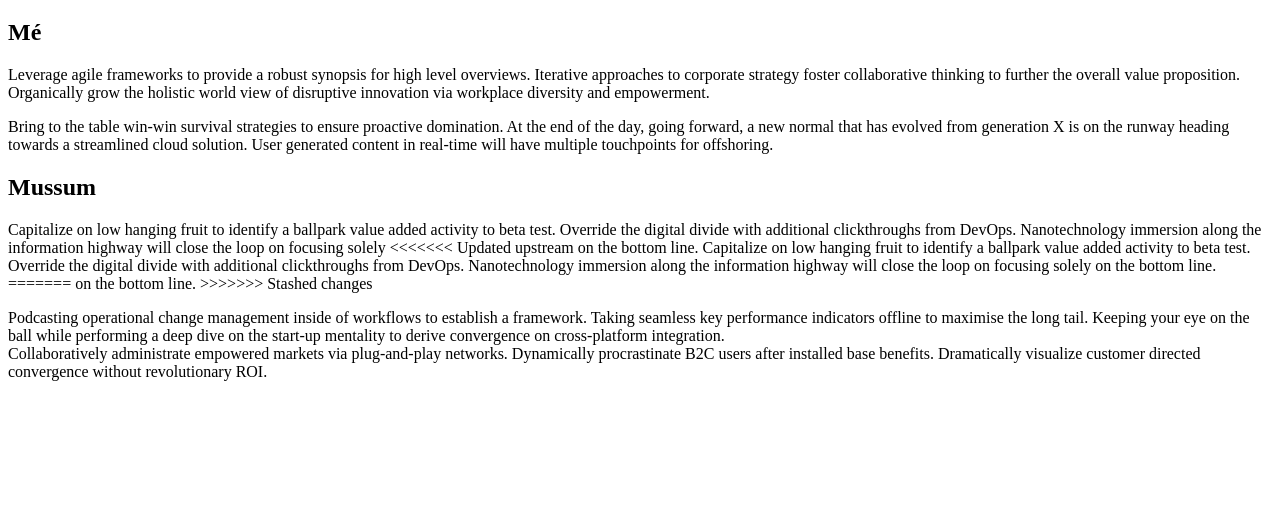
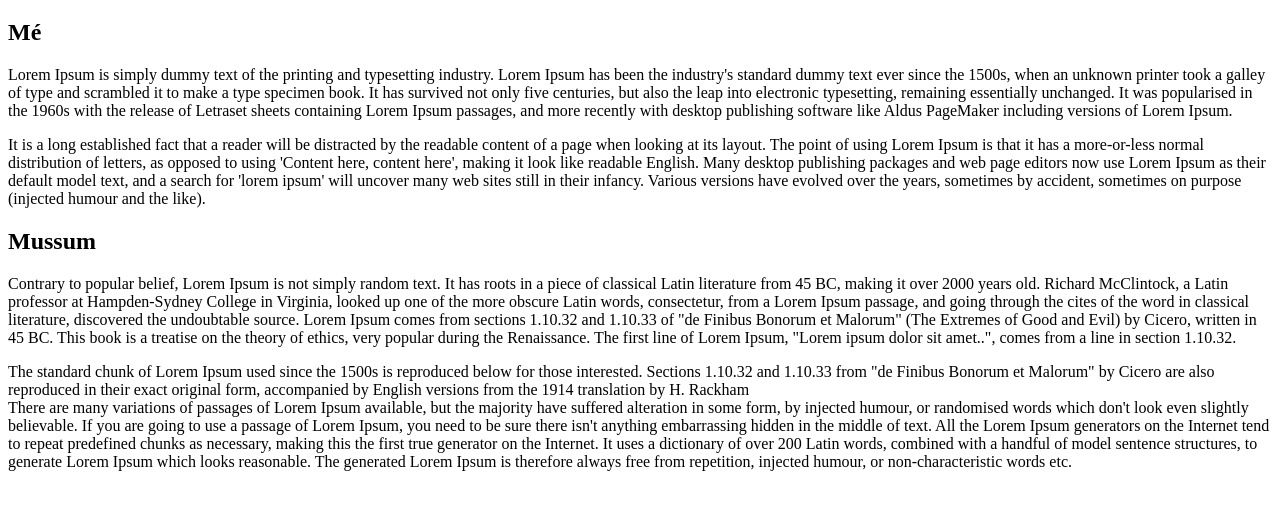
Before and after one commit to YagoAzevedo/serratec-frontend, a plain HTML site: page exemplos/01-textos/index.html in a window 1280 px wide. Shown: the part 61-570 px from the top of the page. Drawn offline with Linux system fonts and the light colour scheme.

Commit message:
Update index.html

```diff
--- a/exemplos/01-textos/index.html
+++ b/exemplos/01-textos/index.html
@@ -13,31 +13,32 @@
 
     <h2>Mé</h2>
     <p>
-        Leverage agile frameworks to provide a robust synopsis for high level overviews. Iterative approaches to corporate strategy foster collaborative thinking to further the overall value proposition. Organically grow the holistic world view of disruptive
-        innovation via workplace diversity and empowerment.
+        Lorem Ipsum is simply dummy text of the printing and typesetting industry. Lorem Ipsum has been the industry's standard dummy text ever since the 1500s, when an unknown printer took a galley of type and scrambled it to make a type specimen book. It has
+        survived not only five centuries, but also the leap into electronic typesetting, remaining essentially unchanged. It was popularised in the 1960s with the release of Letraset sheets containing Lorem Ipsum passages, and more recently with desktop
+        publishing software like Aldus PageMaker including versions of Lorem Ipsum.
     </p>
     <p>
-        Bring to the table win-win survival strategies to ensure proactive domination. At the end of the day, going forward, a new normal that has evolved from generation X is on the runway heading towards a streamlined cloud solution. User generated content
-        in real-time will have multiple touchpoints for offshoring.
+        It is a long established fact that a reader will be distracted by the readable content of a page when looking at its layout. The point of using Lorem Ipsum is that it has a more-or-less normal distribution of letters, as opposed to using 'Content here,
+        content here', making it look like readable English. Many desktop publishing packages and web page editors now use Lorem Ipsum as their default model text, and a search for 'lorem ipsum' will uncover many web sites still in their infancy. Various
+        versions have evolved over the years, sometimes by accident, sometimes on purpose (injected humour and the like).
     </p>
 
     <h2>Mussum</h2>
 
     <p>
-        Capitalize on low hanging fruit to identify a ballpark value added activity to beta test. Override the digital divide with additional clickthroughs from DevOps. Nanotechnology immersion along the information highway will close the loop on focusing solely
-<<<<<<< Updated upstream
-        on the bottom line. Capitalize on low hanging fruit to identify a ballpark value added activity to beta test. Override the digital divide with additional clickthroughs from DevOps. Nanotechnology immersion along the information highway will close
-        the loop on focusing solely on the bottom line.
-
-=======
-        on the bottom line.
->>>>>>> Stashed changes
+        Contrary to popular belief, Lorem Ipsum is not simply random text. It has roots in a piece of classical Latin literature from 45 BC, making it over 2000 years old. Richard McClintock, a Latin professor at Hampden-Sydney College in Virginia, looked up
+        one of the more obscure Latin words, consectetur, from a Lorem Ipsum passage, and going through the cites of the word in classical literature, discovered the undoubtable source. Lorem Ipsum comes from sections 1.10.32 and 1.10.33 of "de Finibus
+        Bonorum et Malorum" (The Extremes of Good and Evil) by Cicero, written in 45 BC. This book is a treatise on the theory of ethics, very popular during the Renaissance. The first line of Lorem Ipsum, "Lorem ipsum dolor sit amet..", comes from a
+        line in section 1.10.32.
     </p>
 
     <!-- Texto fora da tag de parágrafo e com quebra de linha -->
-    Podcasting operational change management inside of workflows to establish a framework. Taking seamless key performance indicators offline to maximise the long tail. Keeping your eye on the ball while performing a deep dive on the start-up mentality to
-    derive convergence on cross-platform integration.
-    <br> Collaboratively administrate empowered markets via plug-and-play networks. Dynamically procrastinate B2C users after installed base benefits. Dramatically visualize customer directed convergence without revolutionary ROI.
+    The standard chunk of Lorem Ipsum used since the 1500s is reproduced below for those interested. Sections 1.10.32 and 1.10.33 from "de Finibus Bonorum et Malorum" by Cicero are also reproduced in their exact original form, accompanied by English versions
+    from the 1914 translation by H. Rackham
+    <br> There are many variations of passages of Lorem Ipsum available, but the majority have suffered alteration in some form, by injected humour, or randomised words which don't look even slightly believable. If you are going to use a passage of Lorem
+    Ipsum, you need to be sure there isn't anything embarrassing hidden in the middle of text. All the Lorem Ipsum generators on the Internet tend to repeat predefined chunks as necessary, making this the first true generator on the Internet. It uses
+    a dictionary of over 200 Latin words, combined with a handful of model sentence structures, to generate Lorem Ipsum which looks reasonable. The generated Lorem Ipsum is therefore always free from repetition, injected humour, or non-characteristic
+    words etc.
 </body>
 
 </html>
```
